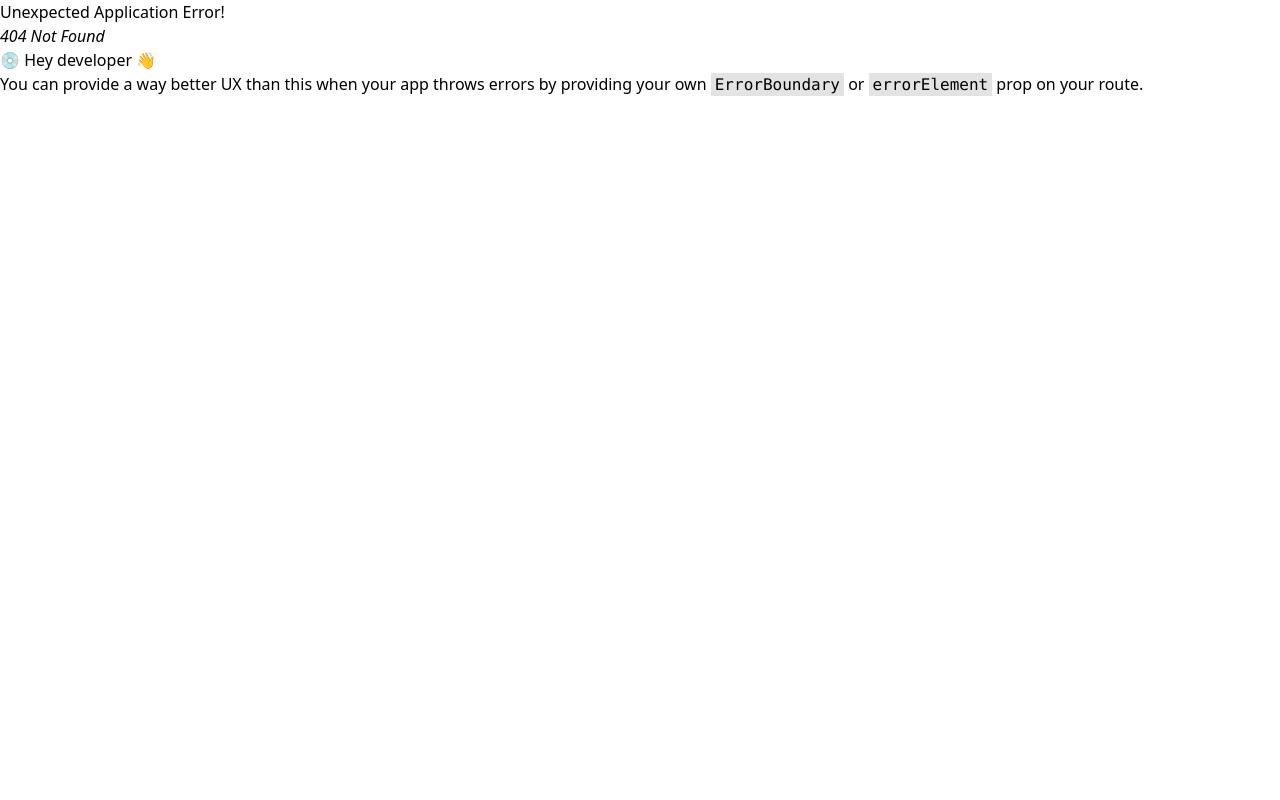
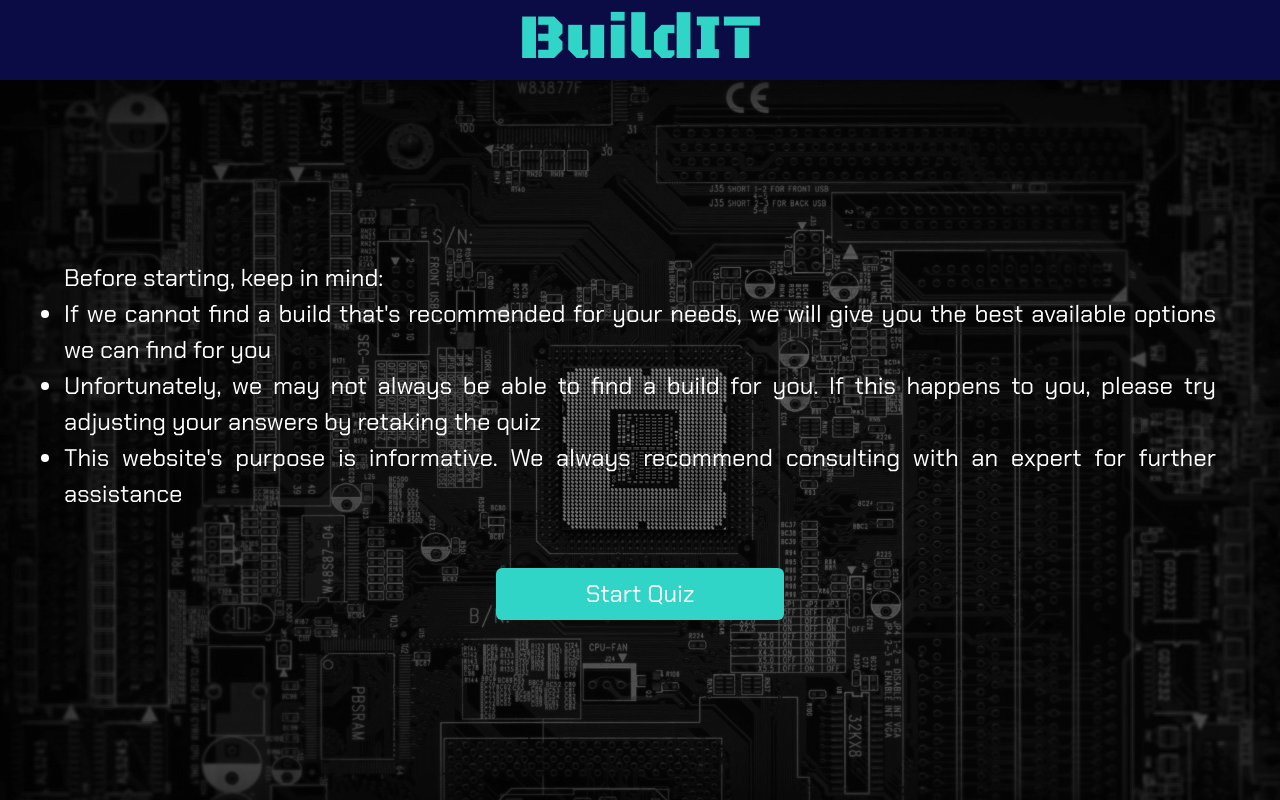
Before and after one commit to Stefan79-afk/BuyIT, a React (Vite) app in the folder FE/buy-it/: page /quiz/start in a window 1280 px wide. Before the commit this address had no page. Built offline with nearby package versions, Linux system fonts and the light colour scheme.

Commit message:
add quiz start page, move some files around for better structure

```diff
--- /dev/null
+++ b/FE/buy-it/src/components/NavBar.tsx
@@ -0,0 +1,12 @@
+import "../index.css"
+import "@fontsource/black-ops-one"
+
+function NavBar() {
+    return (
+        <nav className="h-1/12 flex flex-row justify-center items-center" style={{backgroundColor: "#0B0B45",width: "100%", height: "10%"}}>
+            <h1 style={{fontFamily: "Black Ops One", color: "#30D5C8", fontSize: "64px"}}>BuildIT</h1>
+        </nav>
+    )
+}
+
+export default NavBar;
--- a/FE/buy-it/src/homePage/HomePage.tsx
+++ b/FE/buy-it/src/homePage/HomePage.tsx
@@ -4,22 +4,22 @@ import "@fontsource/black-ops-one"
 
 function HomePage() {
   return (
-    <body style={{backgroundImage: "url(/homepage/confused.webp)", fontFamily: "Chakra Petch", backgroundSize: "100% 100%", backgroundBlendMode: "multiply", backgroundColor: "rgba(137, 137, 137, 0.6)", height: "100vh"}} className="flex" >
+    <div style={{backgroundImage: "url(/confused.webp)", fontFamily: "Chakra Petch", backgroundSize: "100% 100%", backgroundBlendMode: "multiply", backgroundColor: "rgba(137, 137, 137, 0.6)", height: "100vh", fontSize: "30px"}} className="flex text-white" >
       <div className="flex flex-col justify-between w-10/12 m-auto text-center h-4/6">
-        <h1 style={{fontFamily: "Black Ops One", color: "#30D5C8", fontSize: "7vw"}}>BuildIT</h1>
-        <div style={{fontSize: "2vw"}}>
+        <h1 style={{fontFamily: "Black Ops One", color: "#30D5C8", fontSize: "96px"}}>BuildIT</h1>
+        <div>
           <h2>Looking to build your next dream PC, but don't know exactly what to get?</h2>
           <h2>We've got your covered.</h2>
         </div>
-        <div style={{fontSize: "2vw"}}>
+        <div>
           <h2><span style={{fontFamily: "Black Ops One", color: "#30D5C8"}}>BuildIT</span> is a quiz that recommends PC builds to users based on their needs.</h2>
           <h2><span style={{fontFamily: "Black Ops One", color: "#30D5C8"}}>IT</span> gives you the best PC build based on your answers.</h2>
         </div>
-        <button style={{backgroundColor: "#30D5C8", margin: "0 auto 0 auto", fontSize: "1.5vw"}} className="rounded-md p-2 w-3/12">
+        <button style={{backgroundColor: "#30D5C8", margin: "0 auto 0 auto", fontSize: "24px"}} className="rounded-md p-2 w-3/12">
           OK, let's get started!
         </button>
       </div>
-    </body>
+    </div>
   )
 }
 
--- a/FE/buy-it/src/main.tsx
+++ b/FE/buy-it/src/main.tsx
@@ -2,6 +2,7 @@ import React from 'react'
 import ReactDOM from 'react-dom/client'
 import HomePage from './homePage/HomePage'
 import {createBrowserRouter, RouterProvider} from "react-router-dom"
+import QuizStartPage from './quizPage/QuizStartPage'
 
 const router = createBrowserRouter([
   {
@@ -9,8 +10,8 @@ const router = createBrowserRouter([
     element: <HomePage />
   },
   {
-    path: "/test",
-    element: <h1>Hello this is a test route, ignore pls</h1>
+    path: "/quiz/start",
+   element: <QuizStartPage />
   }
 ])
 
--- /dev/null
+++ b/FE/buy-it/src/quizPage/QuizStartPage.tsx
@@ -0,0 +1,36 @@
+import "../index.css"
+import "@fontsource/black-ops-one"
+import "@fontsource/chakra-petch"
+import NavBar from "../components/NavBar";
+
+function QuizStartPage() {
+    return (
+            <div style={{fontFamily: "Chakra Petch", backgroundColor: "#1F1F1F", height: "100vh", fontSize: "24px"}} className="text-white" >
+                <NavBar />
+                <div className="flex flex-col justify-center items-center w-full m-auto text-center" style={{backgroundImage: "url(/buyit.jpg)", backgroundSize: "100% 100%", backgroundColor: "rgba(137, 137, 137, 0.4)", backgroundBlendMode: "multiply", height: "90%"}}>
+                    <div style={{height: "50%", width: "90%"}} className="flex flex-col justify-between">
+                        <div style={{textAlign: "justify"}}>
+                            <h1>Before starting, keep in mind:</h1>
+                            <ul>
+                                <li className="list-item list-disc">
+                                    If we cannot find a build that's recommended for your needs, we will give you the best available options we can find for you
+                                </li>
+                                <li className="list-item list-disc">
+                                    Unfortunately, we may not always be able to find a build for you. If this happens to you, please try adjusting your answers by retaking the quiz
+                                </li>
+                                <li className="list-item list-disc">
+                                    This website's purpose is informative. We always recommend consulting with an expert for further assistance
+                                </li>
+                            </ul>
+                        </div>
+
+                        <button style={{backgroundColor: "#30D5C8", margin: "0 auto 0 auto", fontSize: "24px"}} className="rounded-md p-2 w-3/12">
+                        Start Quiz
+                        </button>
+                    </div>
+                </div>
+            </div>
+    )
+}
+
+export default QuizStartPage;
```
Also changed, not shown: FE/buy-it/public/buyit.jpg (renamed from FE/buy-it/public/homepage/buyit.jpg), FE/buy-it/public/confused.webp (renamed from FE/buy-it/public/homepage/confused.webp), FE/buy-it/src/quizPage/QuizPage.tsx (added).
